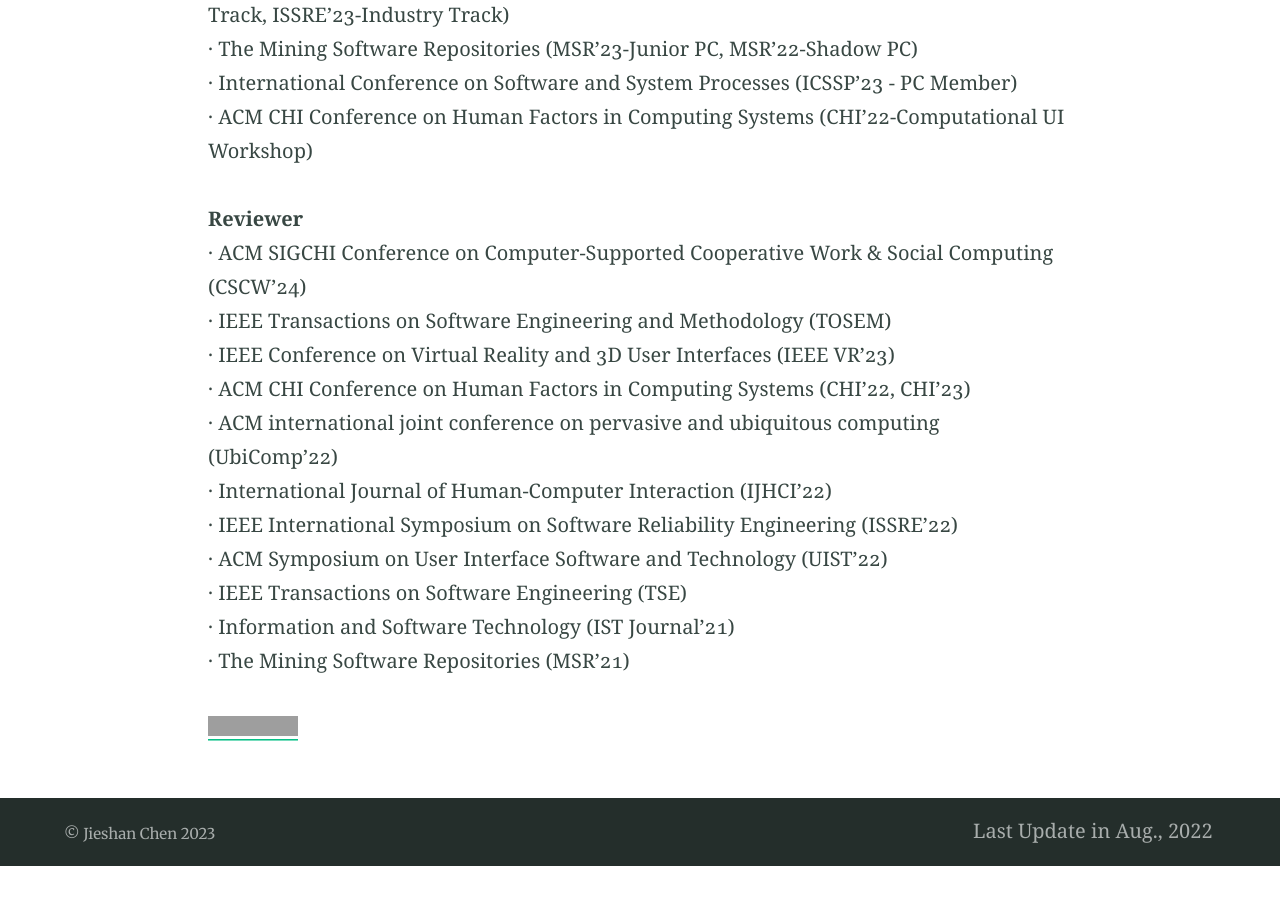
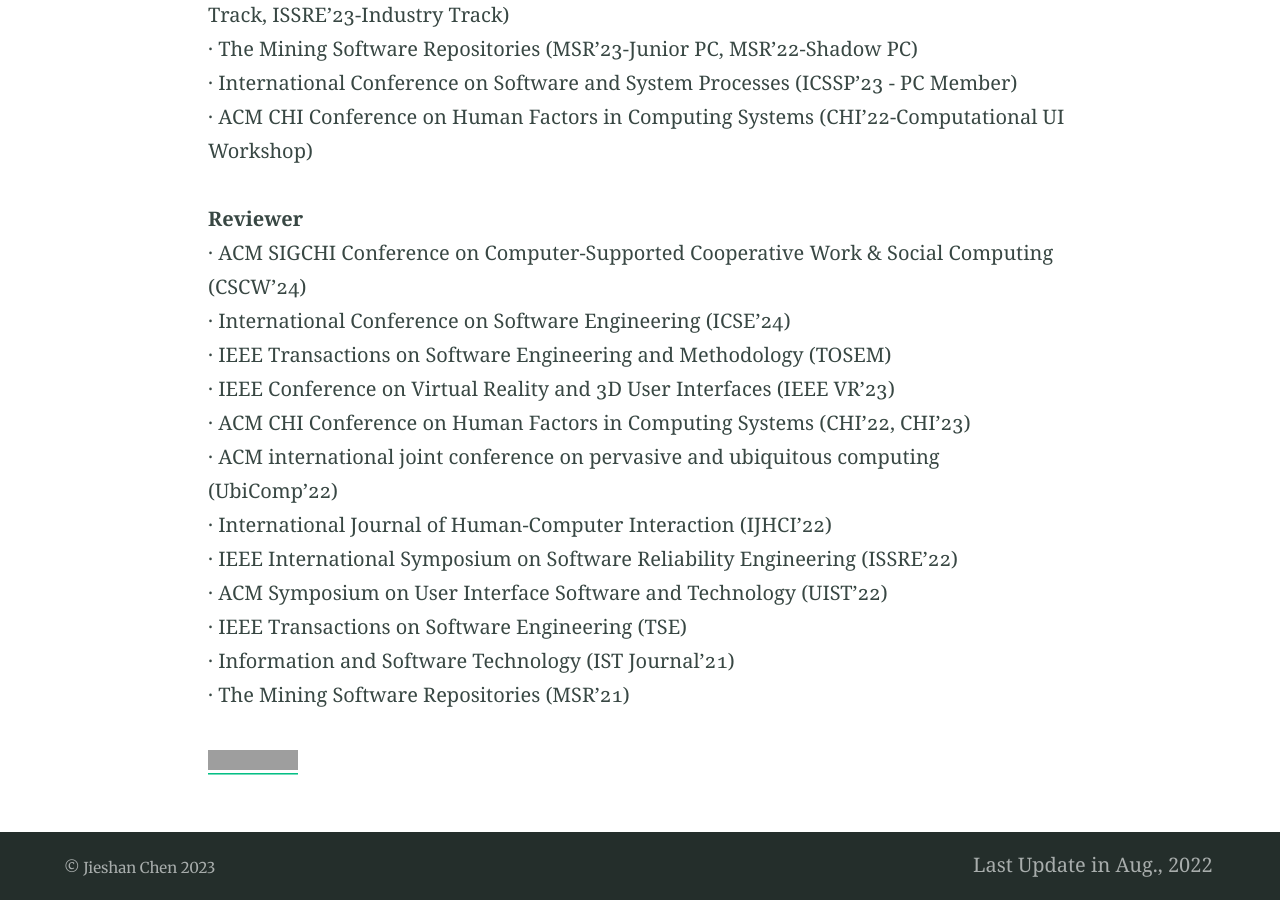
Before and after one commit to chenjshnn/chenjshnn.github.io, a Jekyll site: the page built from index.md, in a window 1280 px wide and 900 px high, scrolled down 3527 px. Built offline with Jekyll 4.4.1, drawn with Linux system fonts in a browser that asks for light colours; before the commit the page ends 4393 px from its top, so only the background shows below that; grey boxes are pictures that could not be loaded.

Commit message:
Update index.md

```diff
--- a/index.md
+++ b/index.md
@@ -86,6 +86,7 @@ Guibin Chen, Deheng Ye, Zhenchang Xing, ***Jieshan Chen***, and Erik Cambria. <b
 
 **Reviewer** <br />
 · ACM SIGCHI Conference on Computer-Supported Cooperative Work & Social Computing (CSCW'24) <br />
+· International Conference on Software Engineering (ICSE'24) <br />
 · IEEE Transactions on Software Engineering and Methodology (TOSEM) <br />
 · IEEE Conference on Virtual Reality and 3D User Interfaces (IEEE VR'23) <br />
 · ACM CHI Conference on Human Factors in Computing Systems (CHI'22, CHI'23) <br />
```
